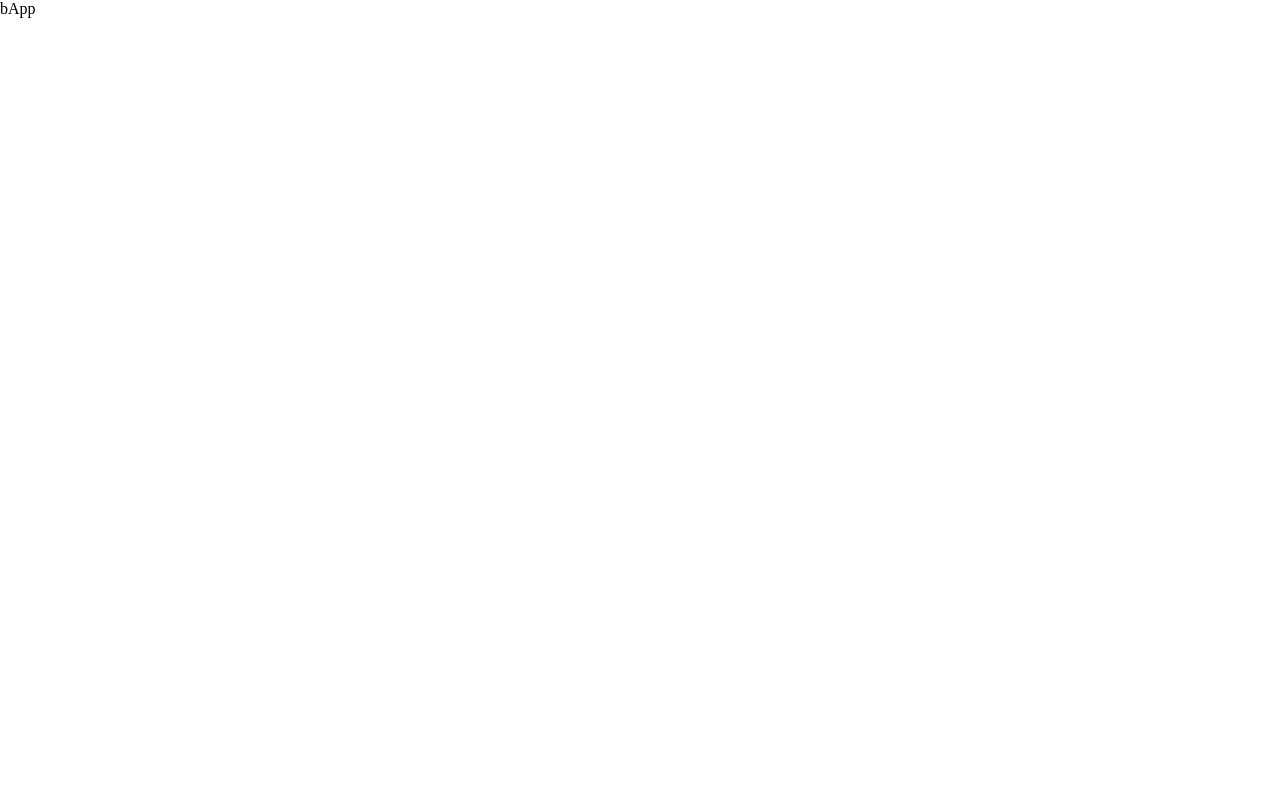
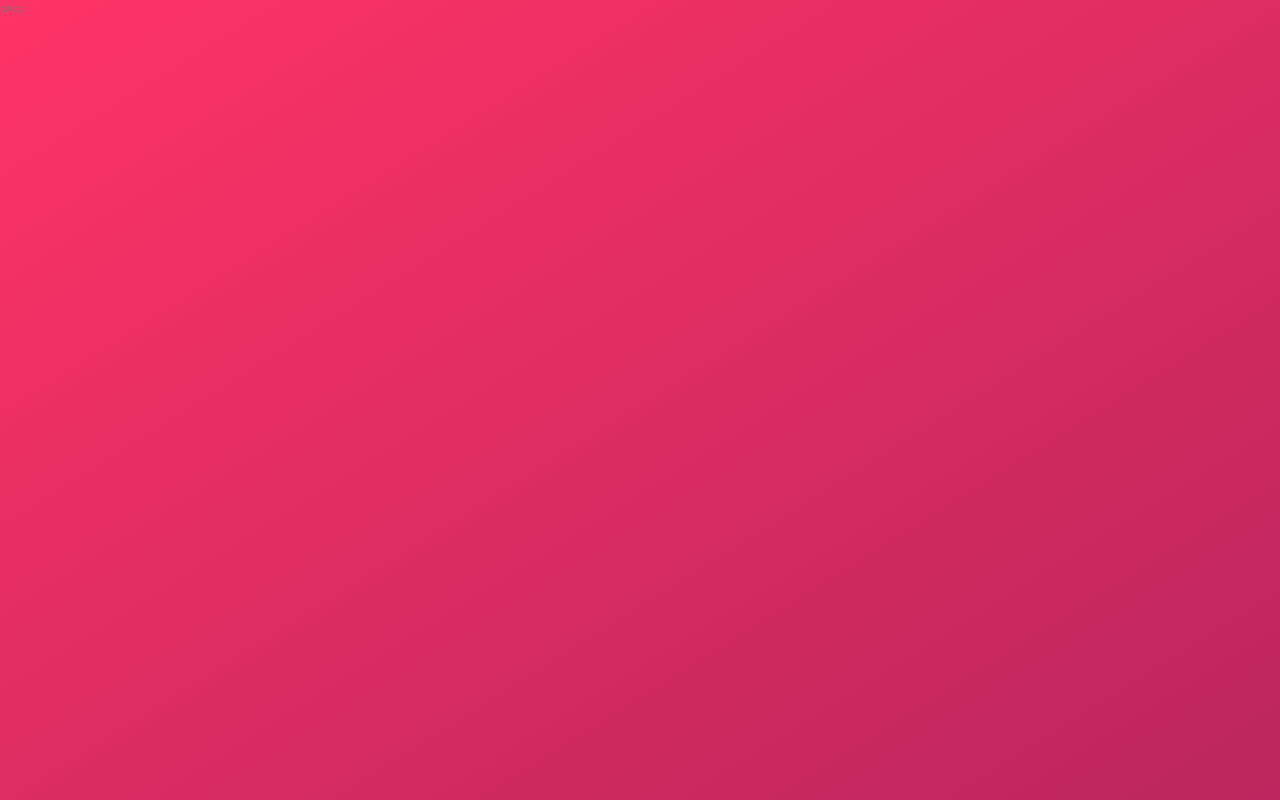
Before and after one commit to VladimirVolvakov/booking-app, a website: page index.html in a window 1280 px wide. Drawn offline with nearby package versions, Linux system fonts and the light colour scheme.

Commit message:
style: add basic project style settings

```diff
--- /dev/null
+++ b/sass/base/_base.scss
@@ -0,0 +1,40 @@
+:root {
+  --color-primary: #eb2f64;
+  --color-primary-light: #ff3366;
+  --color-primary-dark: #ba265d;
+  --color-grey-light-1: #faf9f9;
+  --color-grey-light-2: #f4f2f2;
+  --color-grey-light-3: #f0eeee;
+  --color-grey-light-4: #ccc;
+  --color-grey-dark-1: #333;
+  --color-grey-dark-2: #777;
+  --color-grey-dark-3: #999;
+}
+
+*,
+*::after,
+*::before {
+  margin: 0;
+  padding: 0;
+  box-sizing: inherit;
+}
+
+html {
+  box-sizing: border-box;
+  font-size: 62.5%;
+}
+
+body {
+  min-height: 100vh;
+  color: var(--color-grey-dark-2);
+  font-family: "Open Sans", sans-serif;
+  font-weight: 400;
+  line-height: 1.6;
+  background-image: linear-gradient(
+    to right bottom,
+    var(--color-primary-light),
+    var(--color-primary-dark)
+  );
+  background-size: cover;
+  background-repeat: no-repeat;
+}
--- a/sass/main.scss
+++ b/sass/main.scss
@@ -1,5 +1 @@
-* {
-  margin: 0;
-  padding: 0;
-  box-sizing: border-box;
-}
+@import "base/base";
```
Also changed, not shown: css/style.css.
